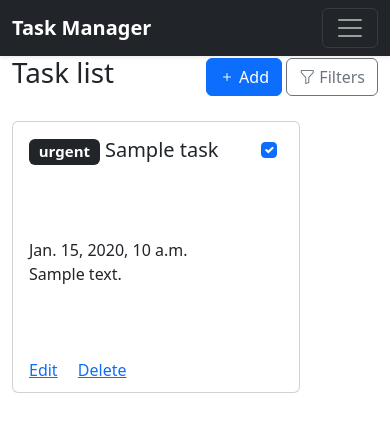
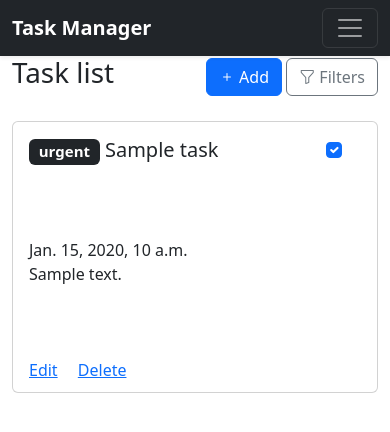
Before and after one commit to yarzhuravlov/task-manager-mate, a Django app: page /tasks/ in a window 390 px wide. Shown: the top 432 px of the page. Run offline with Django 5.2, Linux system fonts and the light colour scheme; a user stored in the database is signed in; tables that the repository leaves empty hold one stand-in row (values such as "Sample post"); some libraries are stand-ins or nearby versions.

Commit message:
fix: tasks in task_list.html fit the width of filter button

```diff
--- a/templates/includes/task.html
+++ b/templates/includes/task.html
@@ -1,6 +1,6 @@
 {% load crispy_forms_filters %}
-<div class="col-auto">
-  <div class="card mb-4 task-item-container">
+<div class="col-12 col-sm-6 col-lg-3 d-flex">
+  <div class="card mb-4 task-item-container w-100">
     <div class="card-body">
       <div class="row">
         <div class="col-10">
--- a/templates/tasks/task_list.html
+++ b/templates/tasks/task_list.html
@@ -17,7 +17,7 @@
       </button>
     </div>
   </div>
-  <div class="row align-left">
+  <div class="row g-3">
     {% for task in task_list %}
       {% include 'includes/task.html' with task=task %}
     {% endfor %}
```
